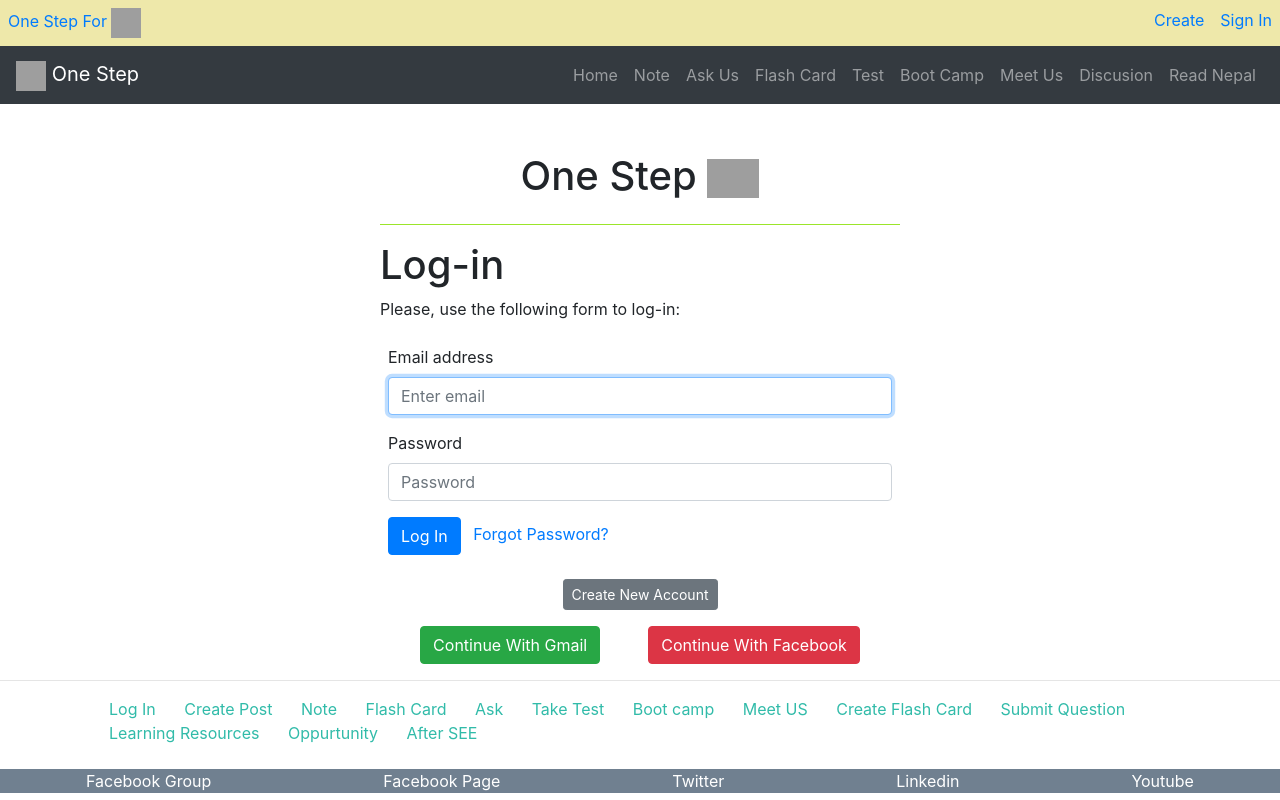
After one commit to jibachhydv/onestepNepal, a Django app: page /login/ in a window 1280 px wide. The commit adds this page. Run offline with Django 3.2, Linux system fonts and the light colour scheme; some libraries are stand-ins or nearby versions; grey boxes are pictures that could not be loaded.

Commit message:
login and logout completed

```diff
--- /dev/null
+++ b/templates/account/login.html
@@ -0,0 +1,86 @@
+{% extends 'base.html' %}
+{% load static %}
+{% block title %}
+    Log-in
+{% endblock %}
+
+
+{% block body %}
+
+    <div class="container mt-5" style="max-width: 550px;">
+
+
+      <div class="row">
+        <div class="col">
+          <h1 style="text-align: center;">
+            One Step <img src="{% static 'images/Flag_of_Nepal.png' %}" alt="" width="10%" >
+          </h1>
+        </div>
+      </div>
+
+
+      <hr style="background-color: greenyellow;" />
+
+       <h1>Log-in</h1>
+        {% if error %}
+        <p style="color: red;">
+        Your username and password didn't match.
+        Please try again.
+        </p>
+        {% else %}
+        <p>Please, use the following form to log-in:</p>
+    {% endif %}
+      <div class="row">
+        <div class="col m-2">
+          <form method="POST" action="{% url 'login' %}">
+
+            {% csrf_token %}
+
+            <div class="form-group">
+              <label for="id_username">Email address</label>
+              <input
+                type="email"
+                name="email"
+                autofocus
+                autocapitalize="none"
+                id="id_username"
+                class="form-control"
+                placeholder="Enter email"
+                required
+              />
+            </div>
+            <div class="form-group">
+              <label for="id_password">Password</label>
+              <input
+              name="password"
+                type="password"
+                class="form-control"
+                id="exampleInputPassword1"
+                placeholder="Password"
+                id="id_password"
+                required
+              />
+            </div>
+            <button type="submit" class="btn btn-primary">Log In</button>
+            <a href="#" class="ml-2">Forgot Password?</a>
+          </form>
+        </div>
+      </div>
+
+      <div class="row mt-3 ml-auto mr-auto">
+          <div class="col d-flex justify-content-center">
+              <button class="btn btn-sm btn-secondary">Create New Account</button>
+          </div>
+      </div>
+
+      <div class="row">
+          <div class="col d-flex flex-wrap justify-content-center">
+              <button class="btn btn-success mt-3 mr-2 mr-md-5">Continue With Gmail</button>
+              <button class="btn btn-danger mt-3">Continue With Facebook</button>
+          </div>
+      </div>
+
+
+    </div>
+
+{% endblock %}
--- a/templates/base.html
+++ b/templates/base.html
@@ -44,7 +44,11 @@
         <a href="#">Create</a>
       </div>
       <div class="m-2">
-        <a href="#">Sign In</a>
+        {% if user.is_authenticated %}
+          <a href="{% url 'logout' %}">Logout</a>
+        {% else %}
+          <a href="{% url 'login' %}">Sign In</a>
+        {% endif %}
       </div>
     </div>
 
@@ -72,7 +76,7 @@
         <ul class="navbar-nav ml-auto">
           <!-- Home Button -->
           <li class="nav-item">
-            <a href="" class="nav-link">
+            <a href="{% url 'homepage' %}" class="nav-link">
               Home
             </a>
           </li>
--- a/users/urls.py
+++ b/users/urls.py
@@ -5,4 +5,10 @@ from . import views
 
 urlpatterns = [
     path('', views.homepage, name='homepage'),
+
+    # Login
+    path('login/', views.login, name='login'),
+
+    # Logout
+    path('logout/', views.logout, name='logout')
 ]
--- a/users/views.py
+++ b/users/views.py
@@ -1,6 +1,37 @@
+from django.contrib.auth import authenticate
+from django.http import HttpResponseRedirect, HttpResponse
 from django.shortcuts import render
+from django.urls import reverse
 
-
+from django.contrib.auth import login as account_login
+from django.contrib.auth import logout as account_logout
 
 def homepage(request):
     return render(request, 'base.html')
+
+
+def login(request):
+
+    if request.method == "POST":
+        email = request.POST.get('email')
+        password = request.POST.get('password')
+
+        user = authenticate(request, email=email, password=password)
+        if user is not None:
+            if user.is_active:
+                account_login(request,user)
+                return HttpResponseRedirect(reverse('homepage'))
+            else:
+                return HttpResponse("Your account has been disabled")
+        else:
+            return render(request, 'account/login.html', {
+                'error': True
+            })
+    else:
+        if request.user.is_authenticated:
+            return HttpResponseRedirect(reverse('homepage'))
+        return render(request, "account/login.html")
+
+def logout(request):
+    account_logout(request)
+    return HttpResponseRedirect(reverse("homepage"))
```
Also changed, not shown: db.sqlite3.
